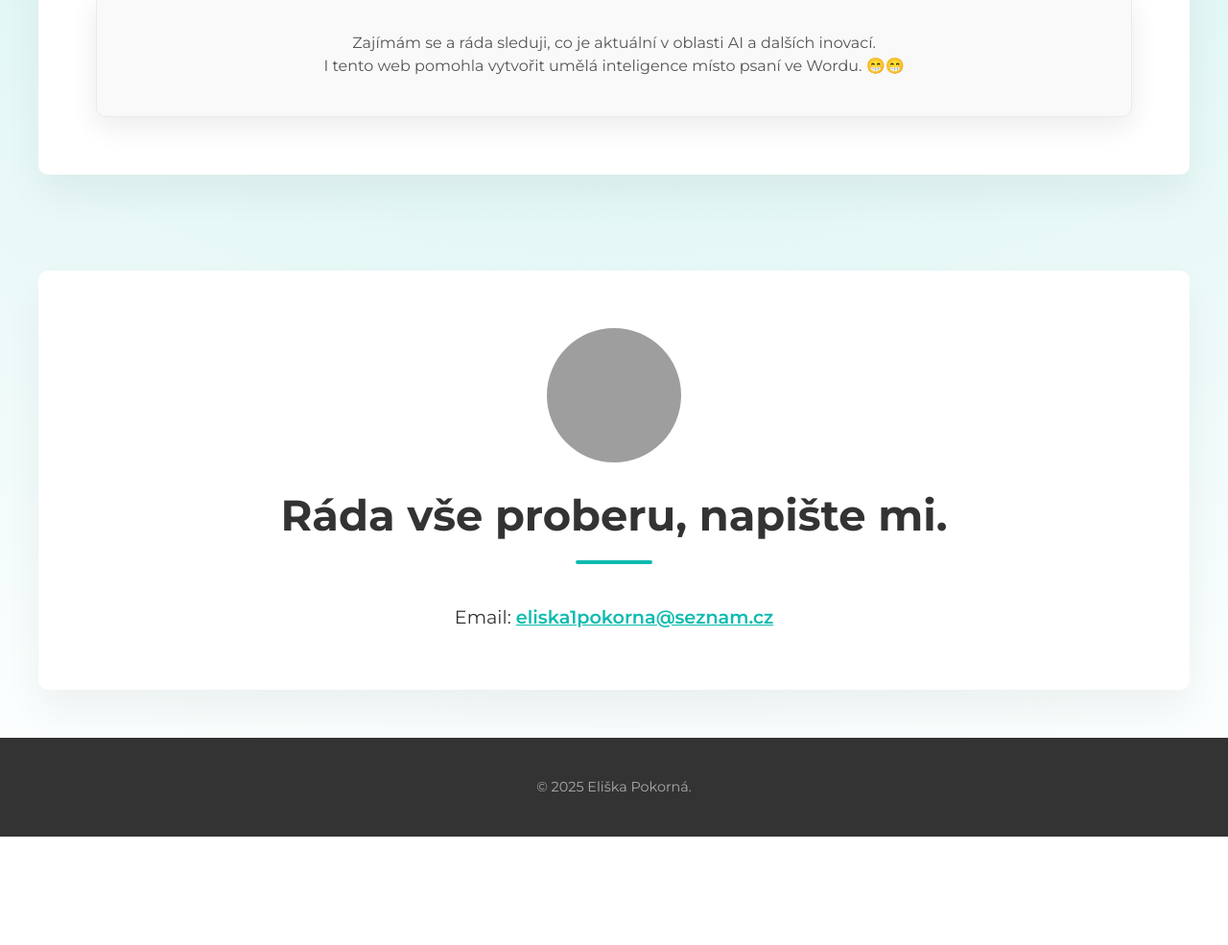
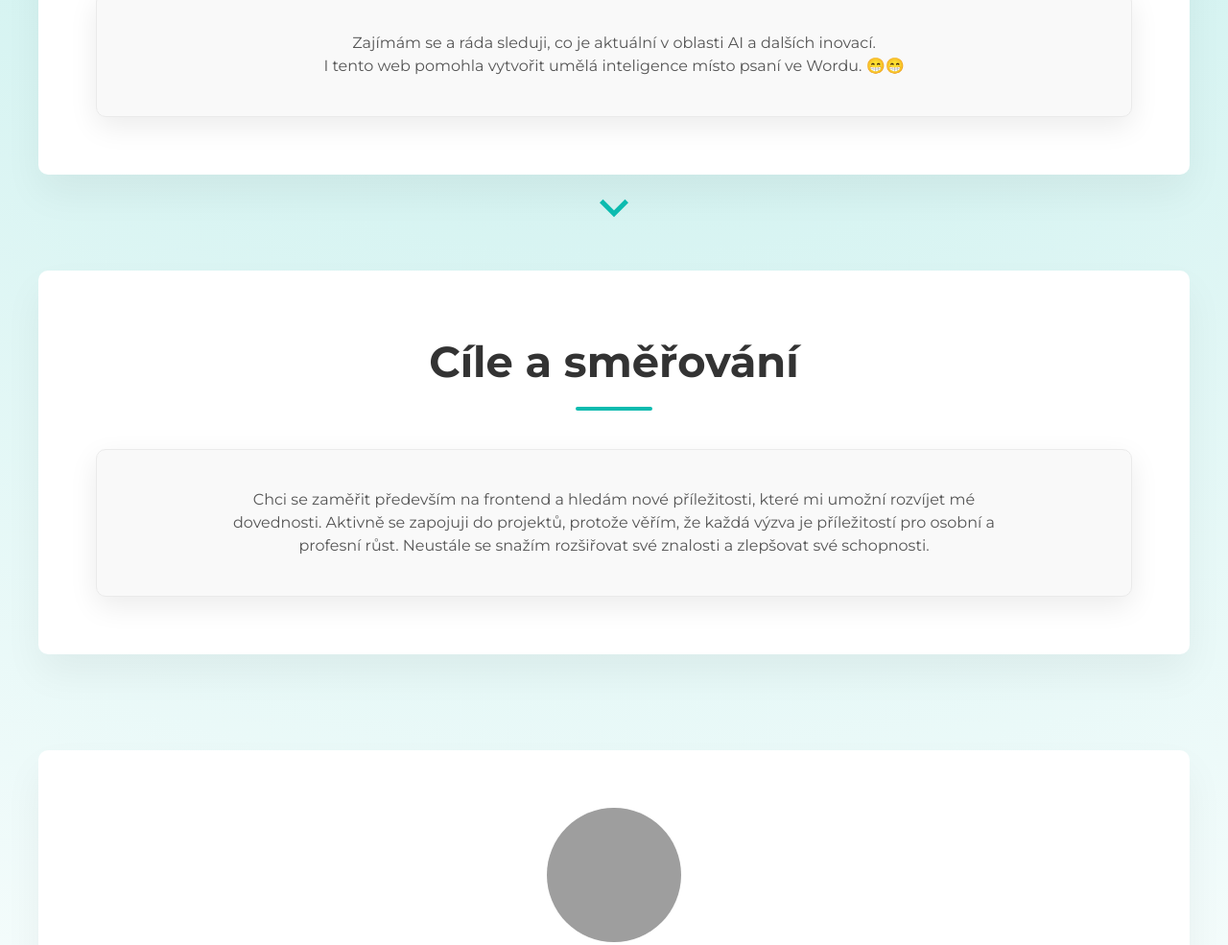
Before and after one commit to EliskaPokorna/mojecv, a website: page index.html in a window 1280 px wide. Shown: the part 2961-3946 px from the top of the page at 96% size. Before the commit the page ends 3833 px from the top, so only its background shows below. Drawn offline with Linux system fonts and the light colour scheme; grey boxes are pictures that could not be loaded.

Commit message:
dodani bloku o cilech

```diff
--- a/index.html
+++ b/index.html
@@ -113,6 +113,23 @@
         </div>
       </div>
     </div>
+    <div class="scroll-down" data-next="#section4">
+      <svg width="60" height="60" viewBox="0 0 24 24">
+        <path d="M12,16.5L6,10.5L7.41,9.09L12,13.67L16.59,9.09L18,10.5L12,16.5Z" />
+      </svg>
+    </div>
+  </section>
+
+  <!-- Kariérní směřování -->
+  <section id="section4">
+    <div class="container">
+      <h2>Cíle a směřování</h2>
+      <div class="ai-block">
+        <div class="animation-block ai-item">
+          <span>Chci se zaměřit především na frontend a hledám nové příležitosti, které mi umožní rozvíjet mé dovednosti. Aktivně se zapojuji do projektů, protože věřím, že každá výzva je příležitostí pro osobní a profesní růst. Neustále se snažím rozšiřovat své znalosti a zlepšovat své schopnosti.</span>
+        </div>
+      </div>
+    </div>
   </section>
 
   <!-- Sekce Kontakt -->
```
